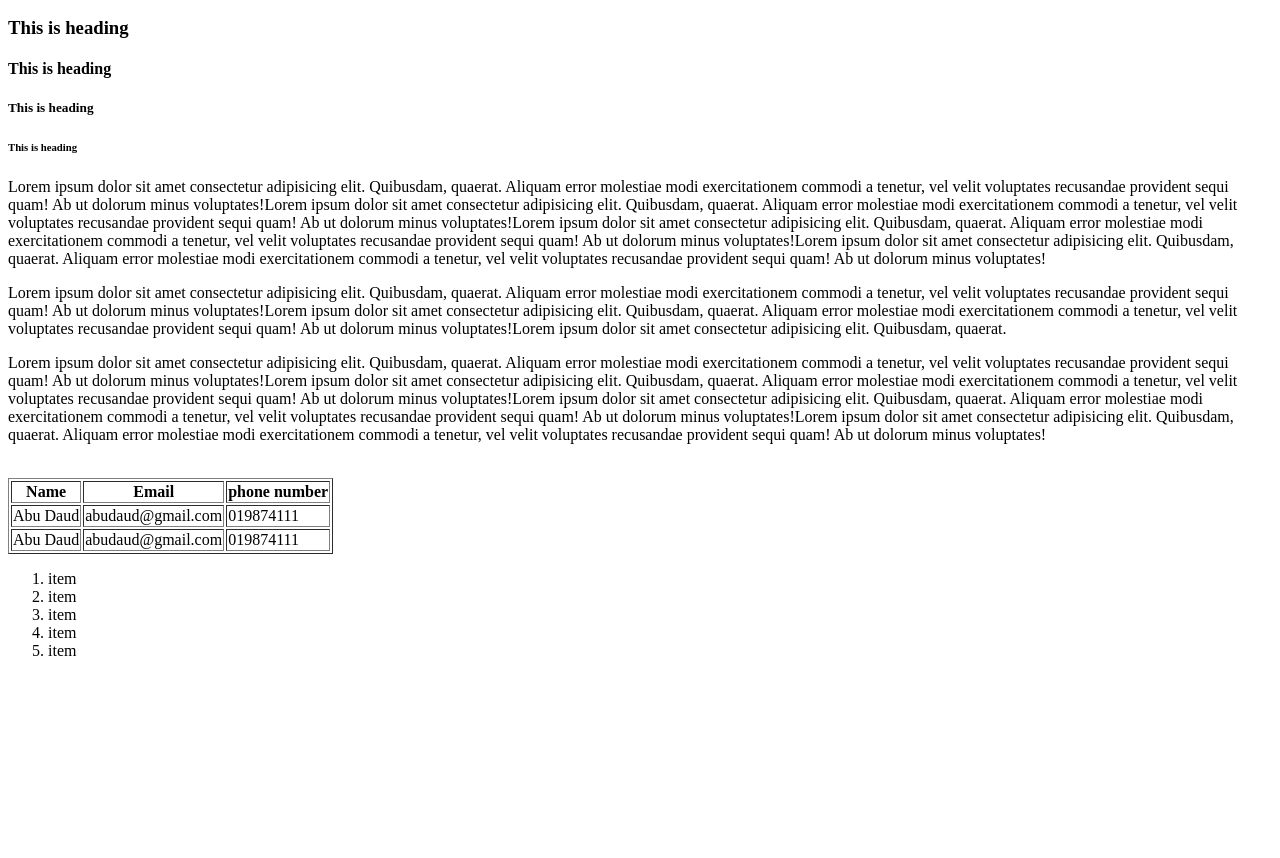
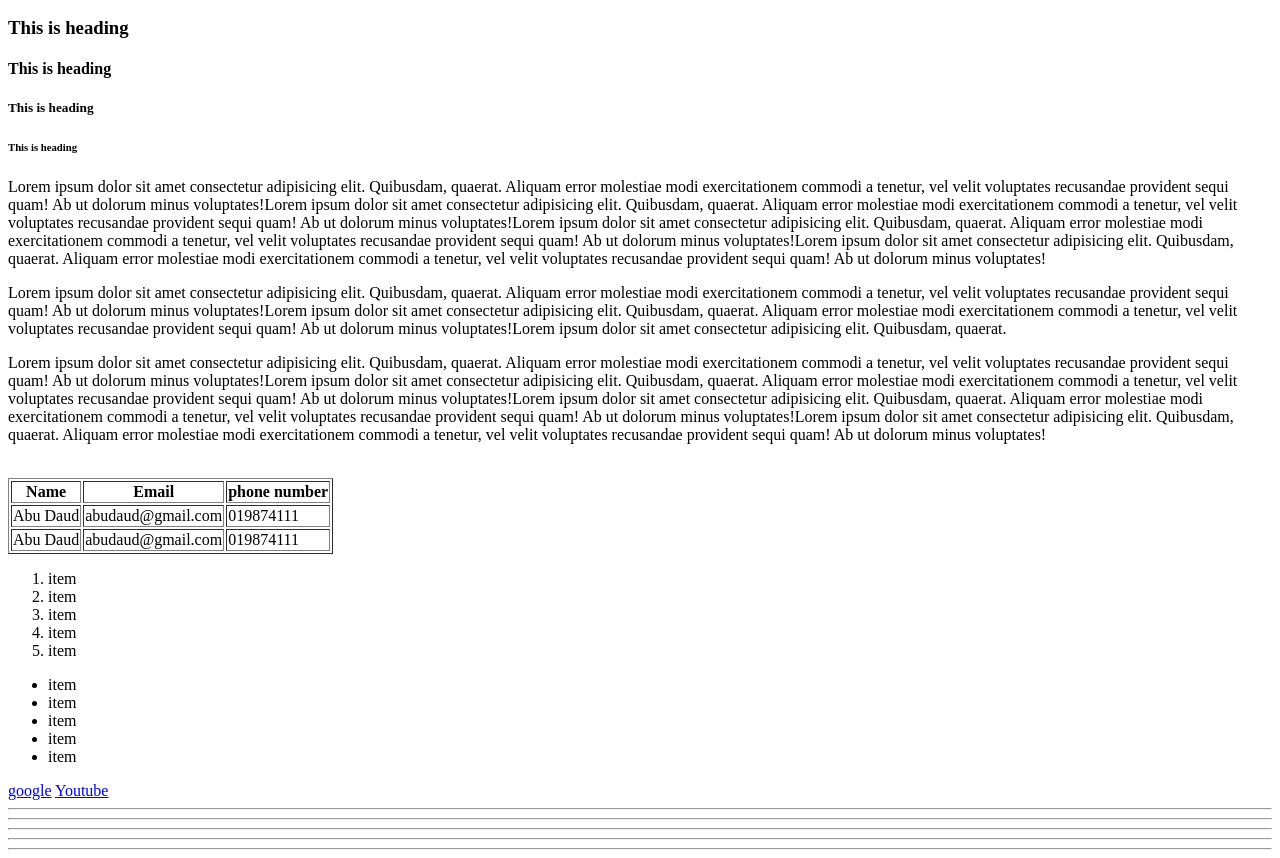
Before and after one commit to abudaudhossain/HTML-CSS, a plain HTML site: page index.html in a window 1280 px wide. Shown: the part 110-968 px from the top of the page. Before the commit the page ends 800 px from the top, so only its background shows below. Drawn offline with Linux system fonts and the light colour scheme.

Commit message:
add ul, li, a and hr  tag

```diff
--- a/index.html
+++ b/index.html
@@ -48,5 +48,21 @@
         <li>item</li>
     </ol>
 
+    <ul>
+        <li>item</li>
+        <li>item</li>
+        <li>item</li>
+        <li>item</li>
+        <li>item</li>
+    </ul>
+
+    <a href="http://google.com" target="_blank" rel="noopener noreferrer">google</a>
+    <a href="http://youtube.com" target="_blank" rel="noopener noreferrer">Youtube</a>
+
+    <hr>
+    <hr>
+    <hr>
+    <hr>
+    <hr>
 </body>
 </html>
```
